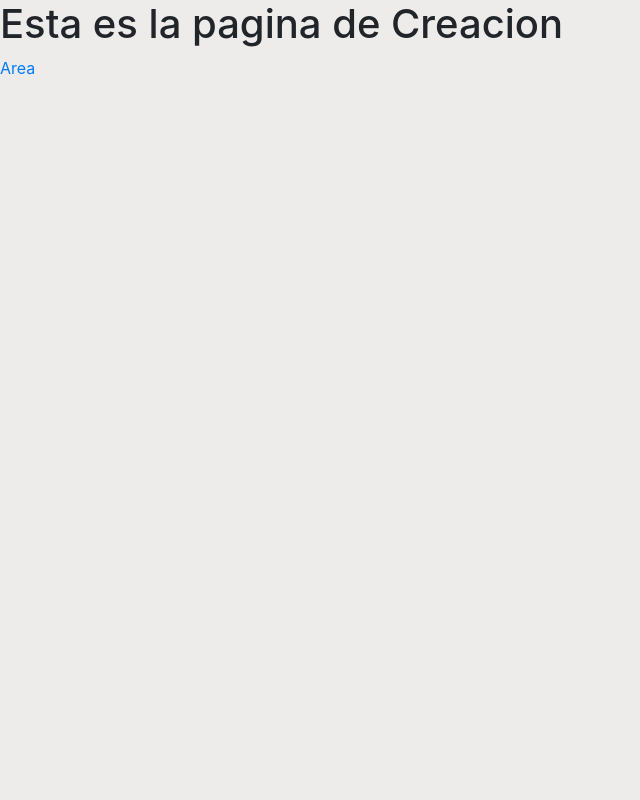
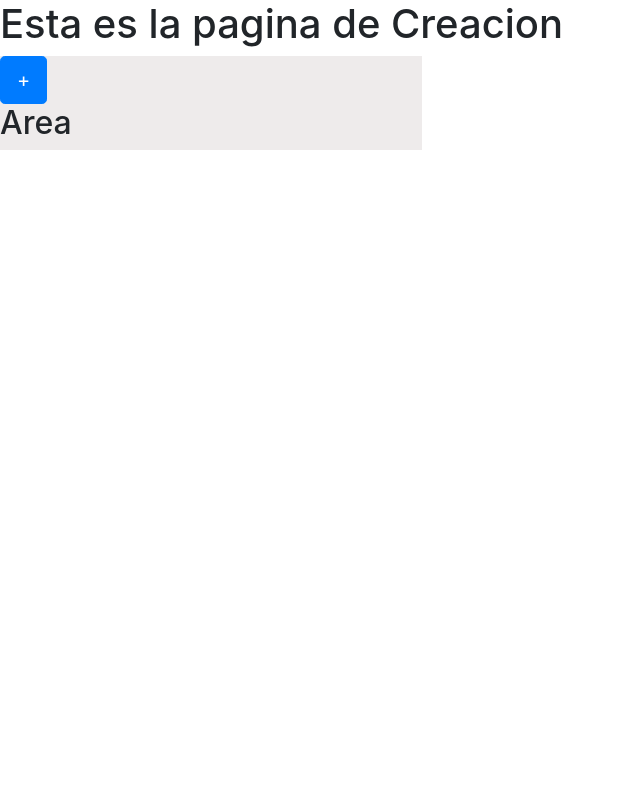
Before and after one commit to francobustos/inventory_1, a Django app: page /create/ in a window 1280 px wide. Shown: the whole page, without its empty margins (0-640 px from the left). Run offline with Django 3.2, Linux system fonts and the light colour scheme; parts of the project's set-up code (start-up, migrations or seed data) failed here and were passed over; some libraries are stand-ins or nearby versions.

Commit message:
Agrego Link Button y cambio el color de el Grid de crear.html

```diff
--- a/inventory/static/inventory_app/crear.css
+++ b/inventory/static/inventory_app/crear.css
@@ -1 +1,3 @@
-body{background-color: #EEEBEB}
+div.col-sm-4{
+	background-color: #EEEBEB
+}
--- a/inventory/templates/inventory_app/crear.html
+++ b/inventory/templates/inventory_app/crear.html
@@ -2,19 +2,23 @@
 	<head>
 		{% load static %}
 		<meta charset="utf-8">
+		<meta name="viewport" content="width=device-width, initial-scale=1, shrink-to-fit=no">
+
 		<link rel="stylesheet" href="https://stackpath.bootstrapcdn.com/bootstrap/4.3.1/css/bootstrap.min.css" integrity="sha384-ggOyR0iXCbMQv3Xipma34MD+dH/1fQ784/j6cY/iJTQUOhcWr7x9JvoRxT2MZw1T" crossorigin="anonymous">
 		<link rel="stylesheet" type="text/css" href="{% static './inventory_app/crear.css' %}" />
 
 	</head>
 
 	<body>
-		<h1>{% block title %} Esta es la pagina de Creacion {% endblock%}</h1>
+		<h1>{% block title %} Esta es la pagina de Creacion {% endblock %}</h1>
 
 		<div class="row">
-			<div class= "col">
-				<a href = "{% url 'area_h' %}">Area</a>
+			<div class= "col-sm-4">
+				<a href = "{% url 'area' %}" class="btn btn-primary btn-lg">+</a>
+				<h2>Area</h2>
 			</div>
 		</div>
+
 
 		<script src="https://code.jquery.com/jquery-3.3.1.slim.min.js" integrity="sha384-q8i/X+965DzO0rT7abK41JStQIAqVgRVzpbzo5smXKp4YfRvH+8abtTE1Pi6jizo" crossorigin="anonymous"></script>
 		<script src="https://cdnjs.cloudflare.com/ajax/libs/popper.js/1.14.7/umd/popper.min.js" integrity="sha384-UO2eT0CpHqdSJQ6hJty5KVphtPhzWj9WO1clHTMGa3JDZwrnQq4sF86dIHNDz0W1" crossorigin="anonymous"></script>
```
